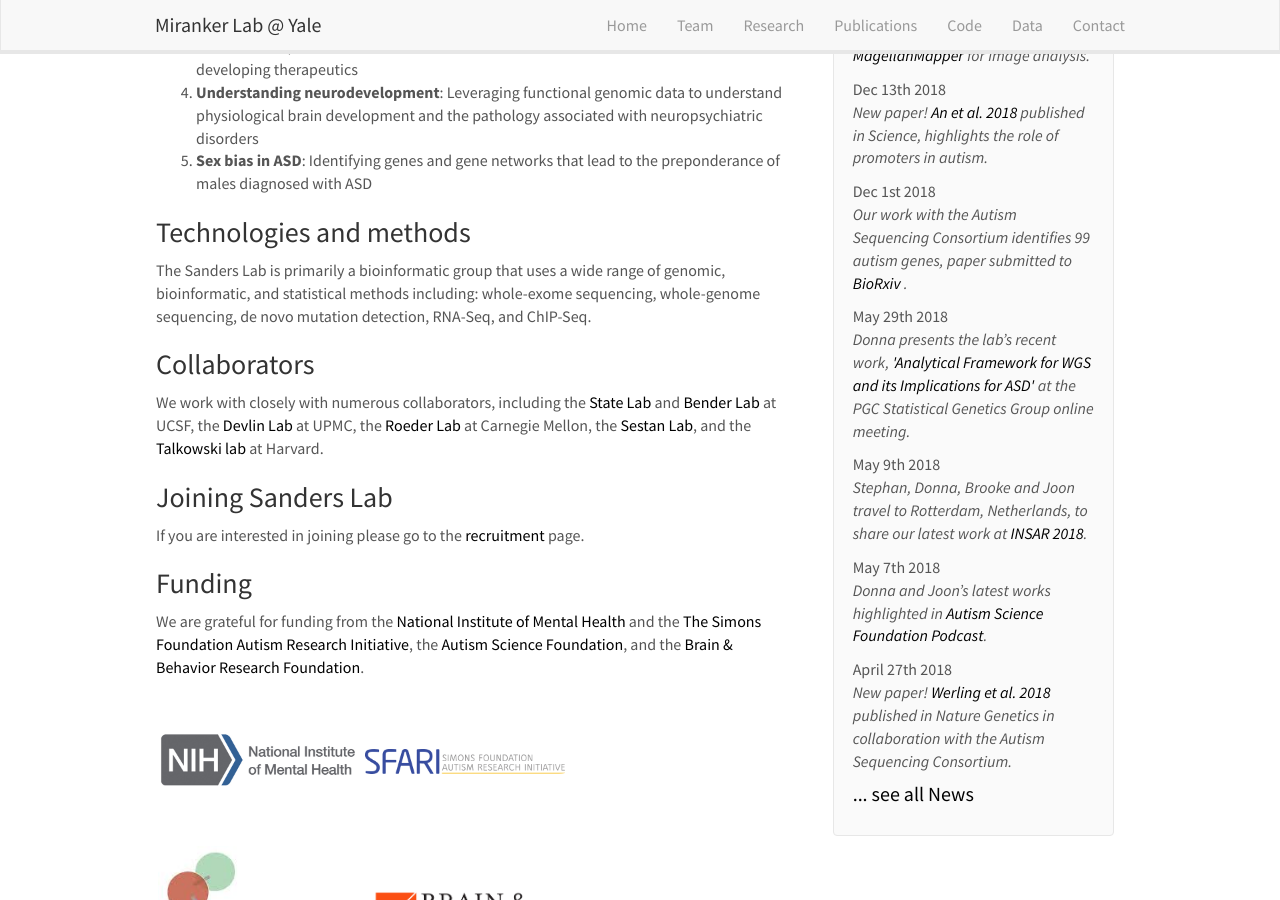
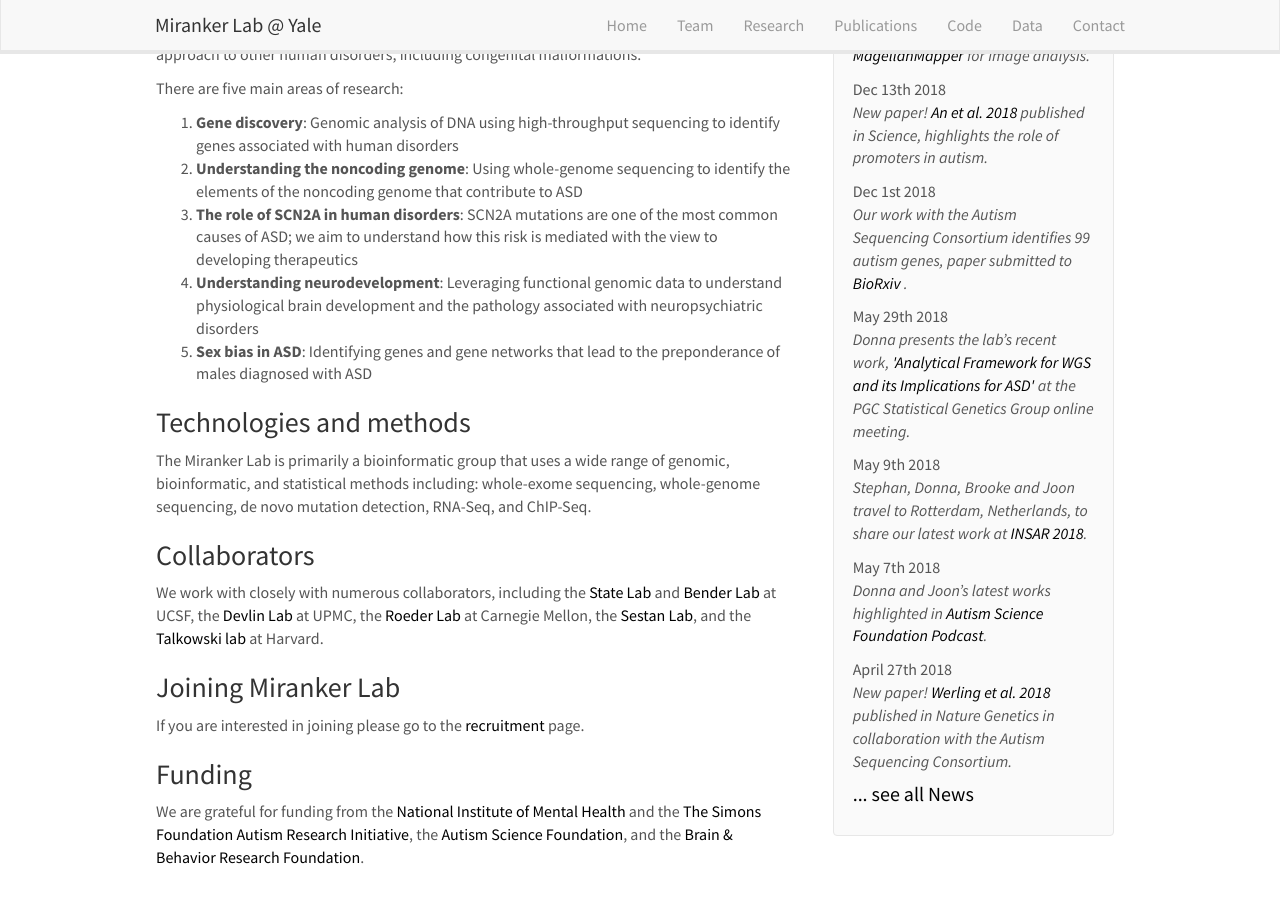
Before and after one commit to admiranker/admiranker.github.io, a Jekyll site: the page built from _pages/home.md, in a window 1280 px wide and 900 px high, scrolled down 409 px. Built offline with Jekyll 4.4.1, drawn with Linux system fonts in a browser that asks for light colours; nearby versions of some CDN libraries.

Commit message:
Update home.md

```diff
--- a/_pages/home.md
+++ b/_pages/home.md
@@ -9,7 +9,7 @@ permalink: /
 # Welcome to Miranker Lab at Yale
 
 
-![]({{ site.url }}{{ site.baseurl }}/images/mirankerlablogo.jpg){: style="width: 170px; float: left;margin-right: 20px; border: 10px"}
+![]({{ site.url }}{{ site.baseurl }}/images/mirankerlablogo.jpg){: style="height: 150px width: 400px; float: left;margin-right: 20px; border: 10px"}
 
 
 The Sanders Lab aims to identify the etiology of developmental disorders through the discovery of genetic risk factors. Over the past few years there has been rapid progress in identifying the genes that play a role in autism spectrum disorder (ASD). We aim to continue this progress, leverage these findings to build a more complete understanding of ASD, and to extend this approach to other human disorders, including congenital malformations.
@@ -24,12 +24,12 @@ There are five main areas of research:
 5. **Sex bias in ASD**: Identifying genes and gene networks that lead to the preponderance of males diagnosed with ASD
 
 ### Technologies and methods
-The Sanders Lab is primarily a bioinformatic group that uses a wide range of genomic, bioinformatic, and statistical methods including: whole-exome sequencing, whole-genome sequencing, de novo mutation detection, RNA-Seq, and ChIP-Seq.
+The Miranker Lab is primarily a bioinformatic group that uses a wide range of genomic, bioinformatic, and statistical methods including: whole-exome sequencing, whole-genome sequencing, de novo mutation detection, RNA-Seq, and ChIP-Seq.
 
 ### Collaborators
 We work with closely with numerous collaborators, including the [State Lab](https://www.mstatelab.com/) and [Bender Lab](https://benderlab.ucsf.edu/lab-members) at UCSF, the [Devlin Lab](https://www.psychiatry.pitt.edu/about-us/our-people/faculty/bernie-j-devlin-phd) at UPMC, the [Roeder Lab](http://www.stat.cmu.edu/~roeder/) at Carnegie Mellon, the [Sestan Lab](http://medicine.yale.edu/lab/sestan/index.aspx), and the [Talkowski lab](http://talkowski.mgh.harvard.edu/) at Harvard.
 
-### Joining Sanders Lab
+### Joining Miranker Lab
 If you are interested in joining please go to the [recruitment](recruitment) page.
 
 ### Funding
```
